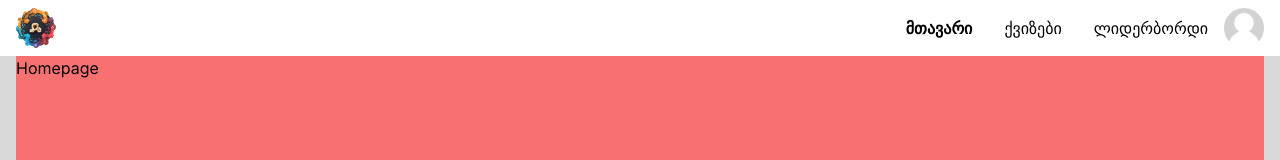
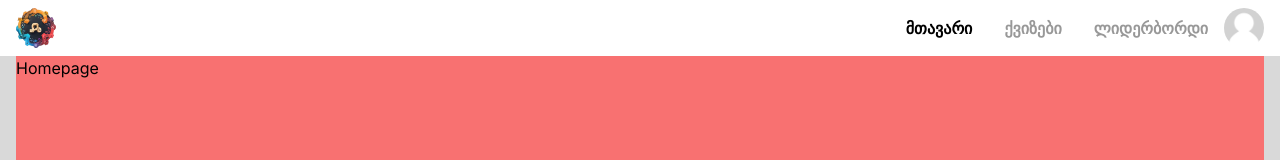
Before and after one commit to Chubina7/techxplore_hackathon, a Next.js app: page / in a window 1280 px wide. Shown: the top 160 px of the page. Built offline with nearby package versions, Linux system fonts and the light colour scheme.

Commit message:
change styling of nav items

```diff
--- a/src/components/header/navigation/NavItem.tsx
+++ b/src/components/header/navigation/NavItem.tsx
@@ -16,8 +16,8 @@ export default function NavItem({ item }: Props) {
   return (
     <li
       className={`${
-        path === item.link ? "font-semibold" : "font-normal"
-      } transition-all duration-300`}
+        path === item.link ? "opacity-100" : "opacity-40"
+      } select-none font-semibold transition-all duration-300`}
     >
       <Link href={item.link}>{item.title}</Link>
     </li>
```
